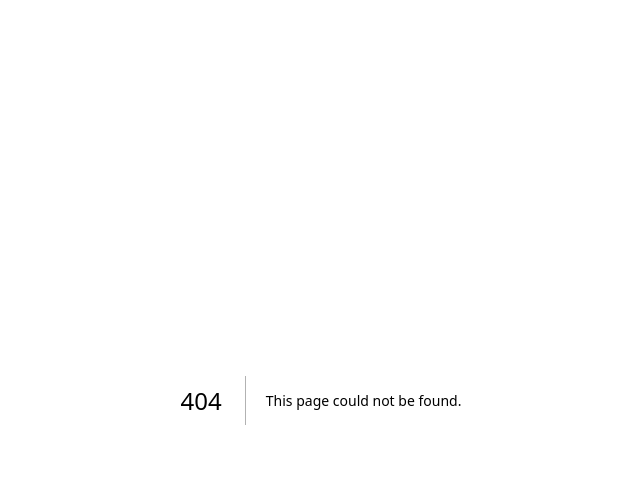
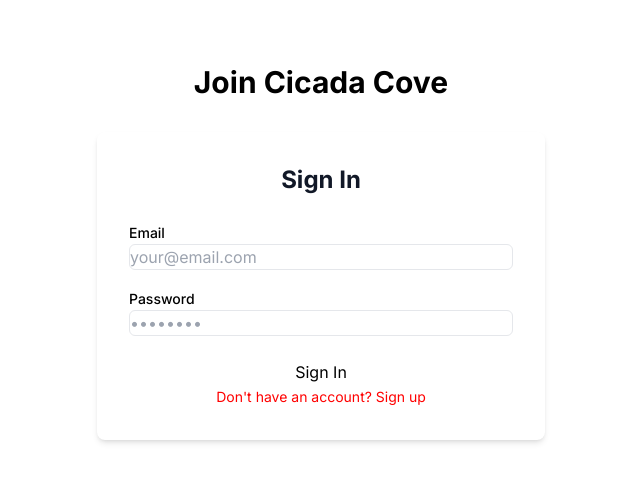
Before and after one commit to marshallcircle/cicada-cove, a Next.js app: page /auth/sign-up in a window 1280 px wide. Before the commit this address had no page. Shown: the top 482 px of the page, without its empty margins (319-959 px from the left). Built offline with nearby package versions, Linux system fonts and the light colour scheme; no server answers.

Commit message:
Add sign-up page

```diff
--- /dev/null
+++ b/src/app/auth/sign-up/page.tsx
@@ -0,0 +1,35 @@
+'use client';
+
+import { useState } from 'react';
+import AuthForm from '@/components/auth/AuthForm';
+
+export default function SignUpPage() {
+  const [registered, setRegistered] = useState(false);
+
+  const handleSuccess = () => {
+    setRegistered(true);
+  };
+
+  return (
+    <div className="max-w-screen-xl mx-auto px-4 py-16">
+      <div className="flex flex-col items-center justify-center">
+        <h1 className="text-3xl font-bold mb-8 text-center">Join Cicada Cove</h1>
+
+        {registered ? (
+          <div className="bg-white p-8 rounded-lg shadow-md max-w-md w-full mx-auto">
+            <h2 className="text-2xl font-bold text-gray-900 mb-4 text-center">Check Your Email</h2>
+            <p className="text-gray-600 mb-6 text-center">
+              We've sent a confirmation link to your email address.
+              Please check your inbox and click the link to complete your registration.
+            </p>
+            <p className="text-sm text-gray-500 text-center">
+              If you don't see the email, check your spam folder.
+            </p>
+          </div>
+        ) : (
+          <AuthForm onSuccess={handleSuccess} />
+        )}
+      </div>
+    </div>
+  );
+}
```
